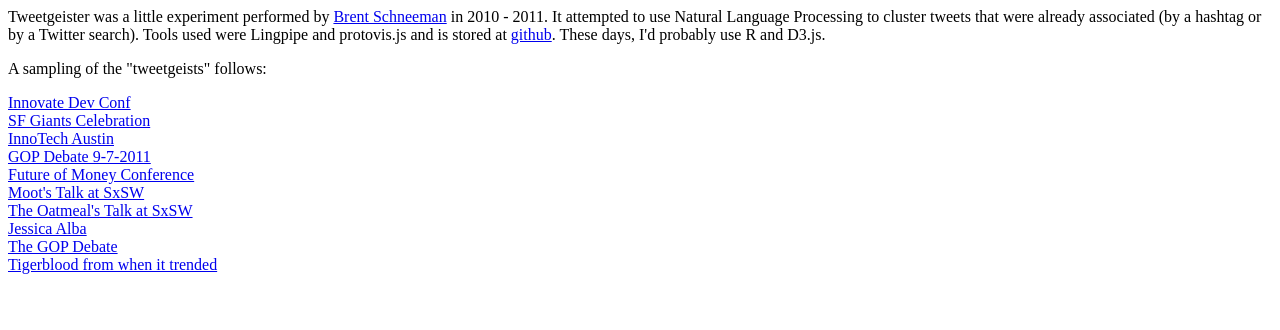
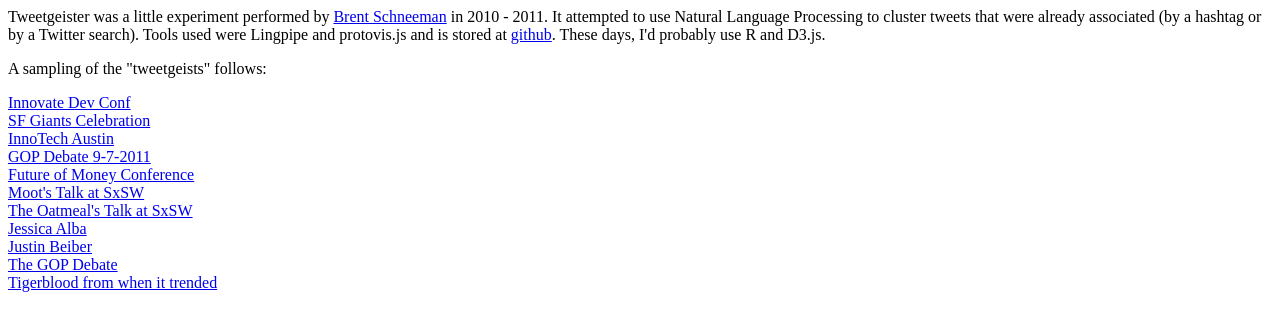
Before and after one commit to schnee/tweetgeister, a plain HTML site: page index.html in a window 1280 px wide. Drawn offline with Linux system fonts and the light colour scheme.

Commit message:
updated index

```diff
--- a/index.html
+++ b/index.html
@@ -24,6 +24,8 @@
 <br />
 <a href="./jessicaalba.html">Jessica Alba</a>
 <br />
+<a href="./trends/6millionbeliebers.html">Justin Beiber</a>
+<br/>
 <a href="./gopdebate-110907203753.html">The GOP Debate</a>
 <br />
 <a href="./tigerblood-110309142009.html">Tigerblood from when it trended</a>
```
